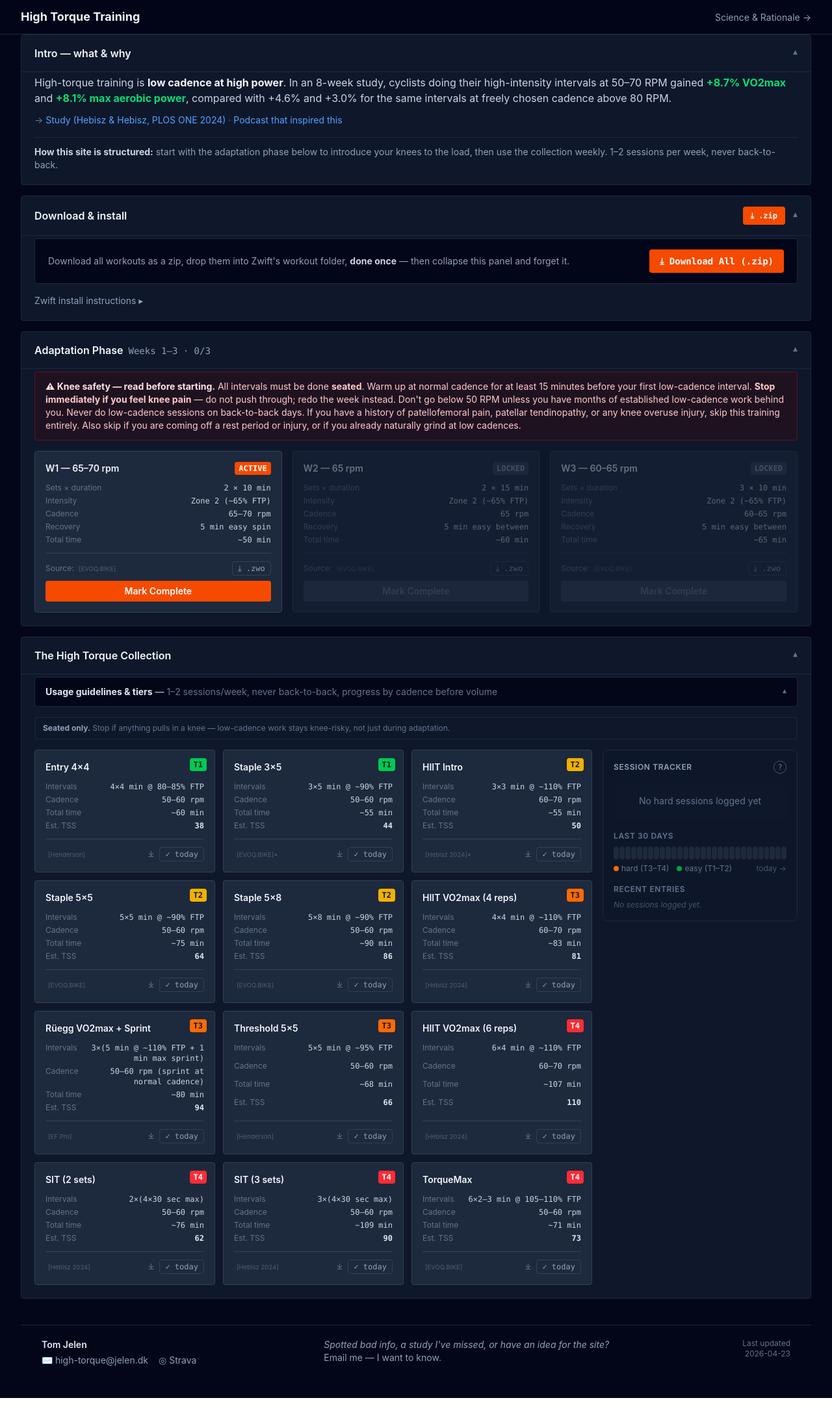
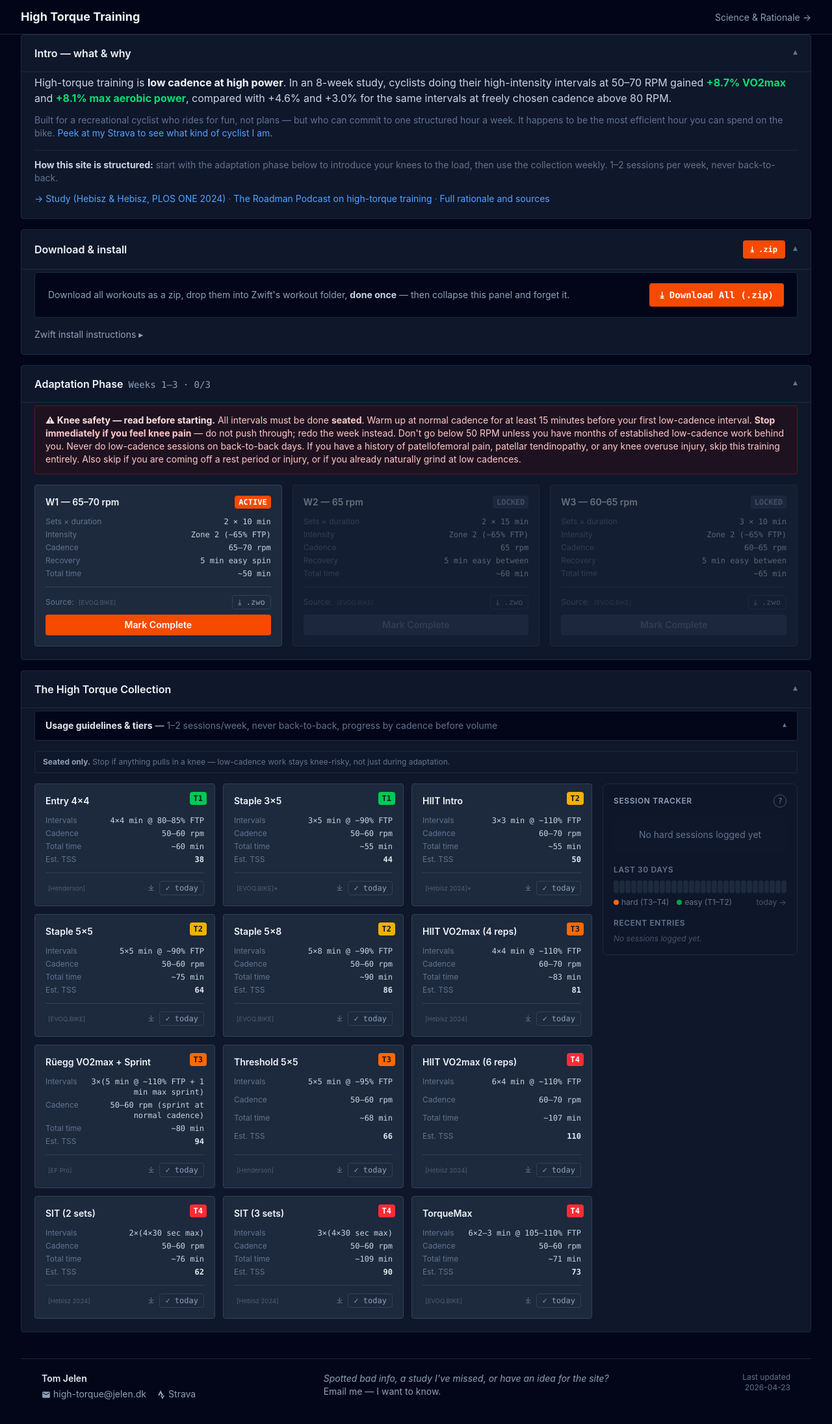
Before and after one commit to tomjelen/high-torque-training, a React (Vite) app in the folder site/: page / in a window 1280 px wide. Shown: the top 2192 px of the page at 65% size. Before the commit the page ends 2152 px from the top, so only its background shows below. Built offline with nearby package versions, Linux system fonts and the light colour scheme.

Commit message:
Improve the introduction

```diff
--- a/site/src/components/Footer.tsx
+++ b/site/src/components/Footer.tsx
@@ -16,7 +16,16 @@ export default function Footer({ lastUpdated }: FooterProps) {
               href={`mailto:${MY_EMAIL}`}
               className="text-slate-400 hover:text-slate-200 no-underline"
             >
-              ✉ {MY_EMAIL}
+              <svg
+                role="img"
+                viewBox="0 0 24 24"
+                aria-label="Email"
+                className="inline-block w-3.5 h-3.5 mr-1 align-text-bottom fill-current"
+                xmlns="http://www.w3.org/2000/svg"
+              >
+                <path d="M20 4H4c-1.1 0-2 .9-2 2v12c0 1.1.9 2 2 2h16c1.1 0 2-.9 2-2V6c0-1.1-.9-2-2-2zm0 4l-8 5-8-5V6l8 5 8-5v2z" />
+              </svg>
+              {MY_EMAIL}
             </a>
             <a
               href={MY_STRAVA_PROFILE}
@@ -24,7 +33,16 @@ export default function Footer({ lastUpdated }: FooterProps) {
               rel="noopener noreferrer"
               className="text-slate-400 hover:text-slate-200 no-underline"
             >
-              ◎ Strava
+              <svg
+                role="img"
+                viewBox="0 0 24 24"
+                aria-label="Strava"
+                className="inline-block w-3.5 h-3.5 mr-1 align-text-bottom fill-current"
+                xmlns="http://www.w3.org/2000/svg"
+              >
+                <path d="M15.387 17.944l-2.089-4.116h-3.065L15.387 24l5.15-10.172h-3.066m-7.008-5.599l2.836 5.598h4.172L10.463 0l-7 13.828h4.169" />
+              </svg>
+              Strava
             </a>
           </div>
         </div>
--- a/site/src/components/IntroPanel.tsx
+++ b/site/src/components/IntroPanel.tsx
@@ -1,3 +1,4 @@
+import { Link } from 'react-router-dom'
 import Panel from './Panel'
 import { SOURCES } from '../data'
 import type { AppState } from '../types'
@@ -19,7 +20,7 @@ export default function IntroPanel({ state, setState }: Props) {
       collapsed={state.panels.intro.collapsed}
       onToggle={onToggle}
     >
-      <p className="text-slate-300 mb-3">
+      <p className="text-slate-300 mb-0">
         High-torque training is{' '}
         <strong className="text-slate-100">low cadence at high power</strong>. In an 8-week study,
         cyclists doing their high-intensity intervals at 50–70 RPM gained{' '}
@@ -27,31 +28,38 @@ export default function IntroPanel({ state, setState }: Props) {
         <strong className="text-green-400">+8.1% max aerobic power</strong>, compared with +4.6% and
         +3.0% for the same intervals at freely chosen cadence above 80 RPM.
       </p>
-      <p className="text-slate-500 text-sm mb-4">
-        →{' '}
+      <p className="text-slate-500 text-sm mt-3 mb-0">
+        Built for a recreational cyclist who rides for fun, not plans — but who can commit to one
+        structured hour a week. It happens to be the most efficient hour you can spend on the bike.{' '}
         <a
-          href={SOURCES.hebisz2024.url}
+          href="https://www.strava.com/athletes/8943272"
           target="_blank"
           rel="noopener noreferrer"
           className="text-blue-400 hover:text-blue-300"
         >
-          Study (Hebisz &amp; Hebisz, PLOS ONE 2024)
-        </a>
-        {' · '}
-        <a
-          href={SOURCES.henderson.url}
-          target="_blank"
-          rel="noopener noreferrer"
-          className="text-blue-400 hover:text-blue-300"
-        >
-          Podcast that inspired this
+          Peek at my Strava to see what kind of cyclist I am.
         </a>
       </p>
-      <p className="text-slate-400 text-sm border-t border-slate-800 pt-3 mb-0">
-        <strong className="text-slate-300">How this site is structured:</strong> start with the
-        adaptation phase below to introduce your knees to the load, then use the collection weekly.
-        1–2 sessions per week, never back-to-back.
-      </p>
+      <div className="border-t border-slate-800 mt-4 pt-3 text-sm text-slate-500">
+        <p className="mb-0">
+          <strong className="text-slate-300">How this site is structured:</strong> start with the
+          adaptation phase below to introduce your knees to the load, then use the collection
+          weekly. 1–2 sessions per week, never back-to-back.
+        </p>
+        <p className="mt-3 mb-0">
+          <a href={SOURCES.hebisz2024.url} target="_blank" rel="noopener noreferrer" className="text-blue-400 hover:text-blue-300">
+            → Study (Hebisz &amp; Hebisz, PLOS ONE 2024)
+          </a>
+          {' · '}
+          <a href={SOURCES.roadman.url} target="_blank" rel="noopener noreferrer" className="text-blue-400 hover:text-blue-300">
+            The Roadman Podcast on high-torque training
+          </a>
+          {' · '}
+          <Link to="/science" className="text-blue-400 hover:text-blue-300">
+            Full rationale and sources
+          </Link>
+        </p>
+      </div>
     </Panel>
   )
 }
--- a/site/src/data.ts
+++ b/site/src/data.ts
@@ -65,6 +65,13 @@ export const SOURCES: Record<string, Source> = {
     fullCitation:
       'Neal Henderson on Fast Talk Labs — Put It in the Big Gear — We Explore Low-Cadence, High-Torque Training.',
     url: 'https://www.fasttalklabs.com/fast-talk/neal-henderson-put-it-in-the-big-gear-we-explore-low-cadence-high-torque-training/',
+  },
+  roadman: {
+    key: 'roadman',
+    shortName: 'Roadman Podcast',
+    fullCitation:
+      'The Roadman Podcast — New Study FINALLY Confirms What Cycling Coaches Have Been Saying For Years (YouTube, 2024).',
+    url: 'https://www.youtube.com/watch?v=tcar3G2v73I',
   },
   ef: {
     key: 'ef',
```
Also changed, not shown: 2 other files (tests, documents, lock files or other folders).
